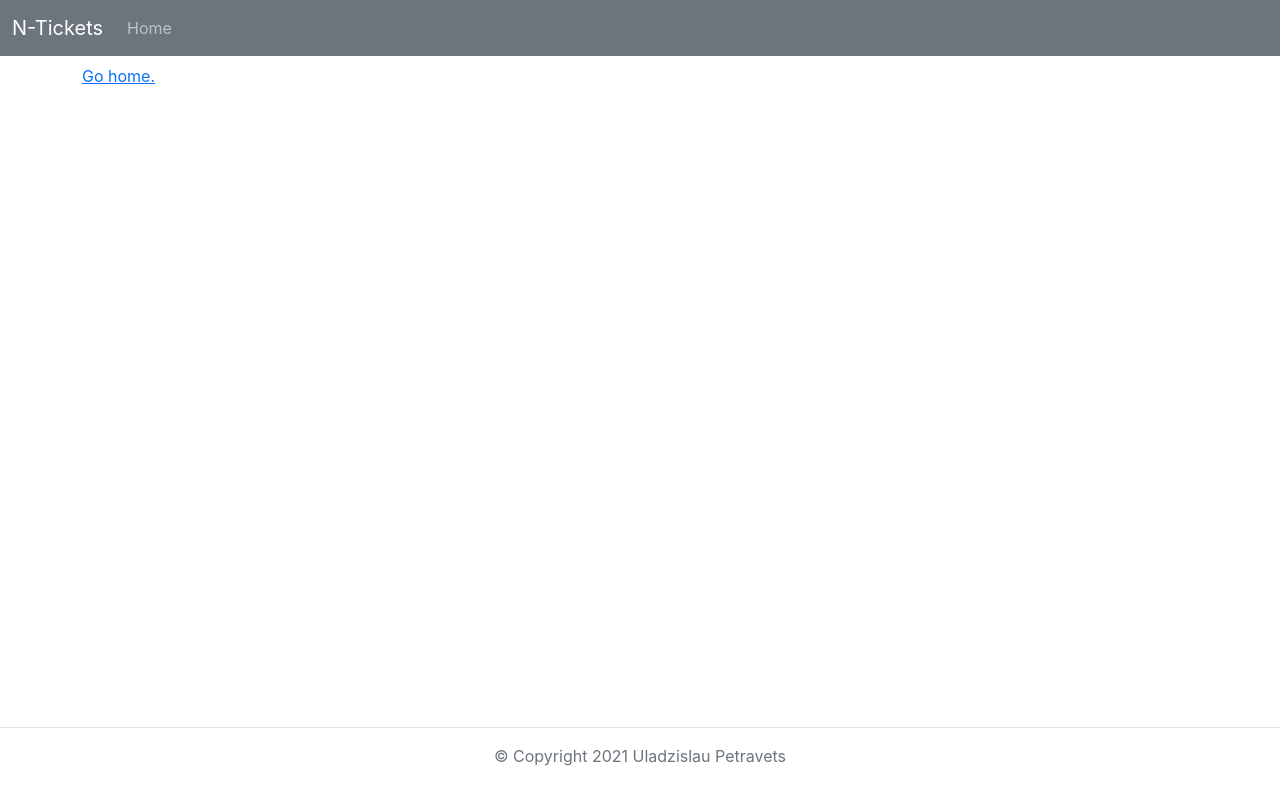
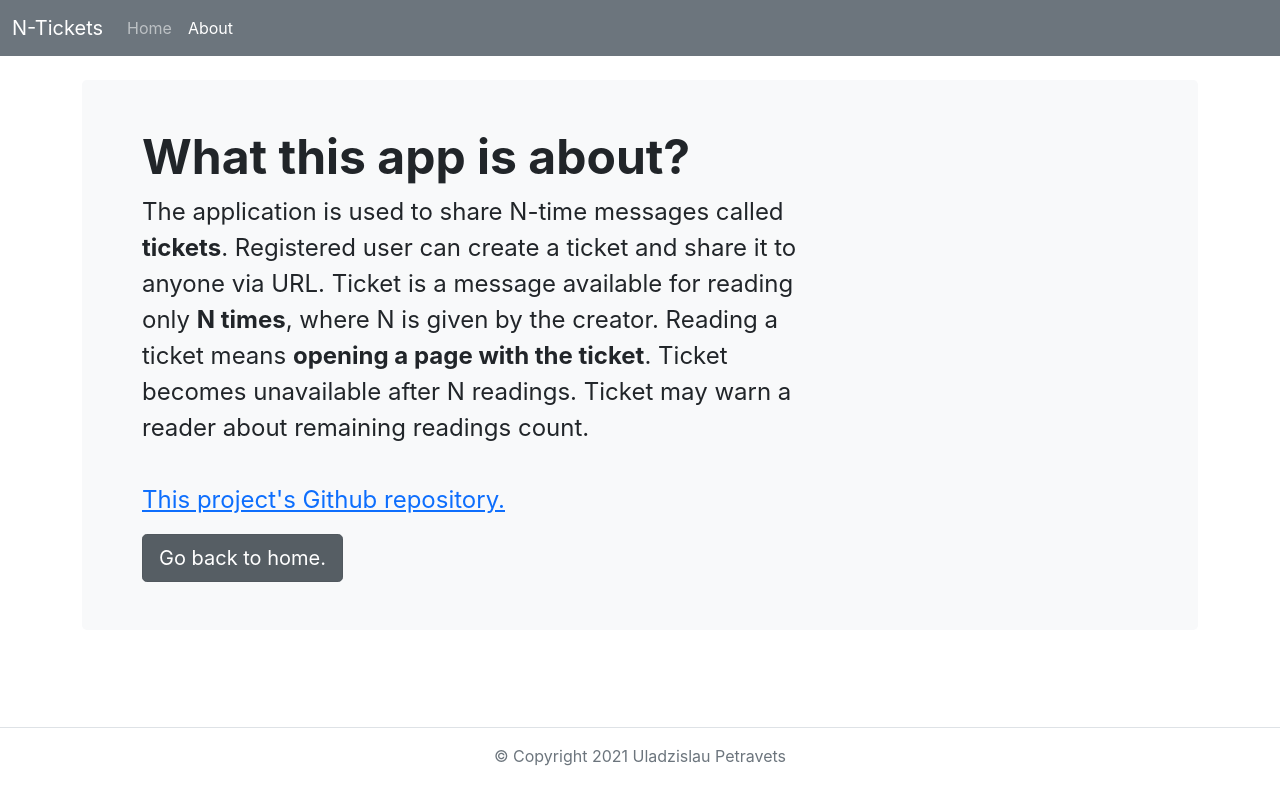
Before and after one commit to petrovlad/n-tickets-front, a React (Create React App) app: page /about in a window 1280 px wide. Built offline with nearby package versions, Linux system fonts and the light colour scheme.

Commit message:
added 'about' page

```diff
--- a/src/App.js
+++ b/src/App.js
@@ -8,6 +8,7 @@ import {Navbar} from "./components/Navbar";
 import {ShowTicket} from "./pages/ShowTicket";
 import {ErrorPage} from "./pages/ErrorPage";
 import {Footer} from "./components/Footer";
+import {About} from "./pages/About";
 
 function App() {
   return (
@@ -16,6 +17,7 @@ function App() {
         <div className="container">
           <Switch>
             <Route path={'/'} exact component={Home}/>
+            <Route path={'/about'} exact component={About}/>
             <Route path={'/signup'} exact component={SignUp}/>
             <Route path={'/signin'} exact component={SignIn}/>
             <Route path={'/tickets'} exact component={Tickets}/>
--- a/src/components/Navbar.js
+++ b/src/components/Navbar.js
@@ -31,6 +31,11 @@ export const Navbar = () => {
 
               </>
               }
+
+              <li className="nav-item">
+                <NavLink className="nav-link" to="/about" exact>About</NavLink>
+              </li>
+
             </ul>
           </div>
 
--- /dev/null
+++ b/src/pages/About.js
@@ -0,0 +1,27 @@
+import React from "react";
+import {NavLink} from "react-router-dom";
+
+export const About = () => {
+  return (
+    <div className="pt-4">
+      <div className="p-5 mb-4 bg-light rounded-3">
+        <div className="container">
+          <h1 className="display-5 fw-bold">What this app is about?</h1>
+          <p className="col-md-8 fs-4">
+            The application is used to share N-time messages called <strong>tickets</strong>.
+            Registered user can create a ticket and share it to anyone via URL.
+            Ticket is a message available for reading only <strong>N times</strong>, where N is given by the creator.
+            Reading a ticket means <strong>opening a page with the ticket</strong>.
+            Ticket becomes unavailable after N readings. Ticket may warn a reader about remaining readings count.
+            <br/><br/>
+            <a href="https://github.com/petrovlad/n-tickets">
+              This project's Github repository.
+            </a>
+          </p>
+          <NavLink className="btn btn-secondary btn-lg" to="/">Go back to home.</NavLink>
+
+        </div>
+      </div>
+    </div>
+  )
+}
--- a/src/pages/Home.js
+++ b/src/pages/Home.js
@@ -6,6 +6,7 @@ export const Home = () => {
   return (
     <AuthContext.Consumer>
       {({signedIn, setSignedIn}) => (
+        <div className="pt-4">
           <div className="p-5 mb-4 bg-light rounded-3">
             <div className="container">
               <h1 className="display-5 fw-bold">Hello from N-Tickets App!</h1>
@@ -20,6 +21,7 @@ export const Home = () => {
               }
             </div>
           </div>
+        </div>
       )}
     </AuthContext.Consumer>
   )
```
Lines whose indentation alone changed are shown as unchanged.
